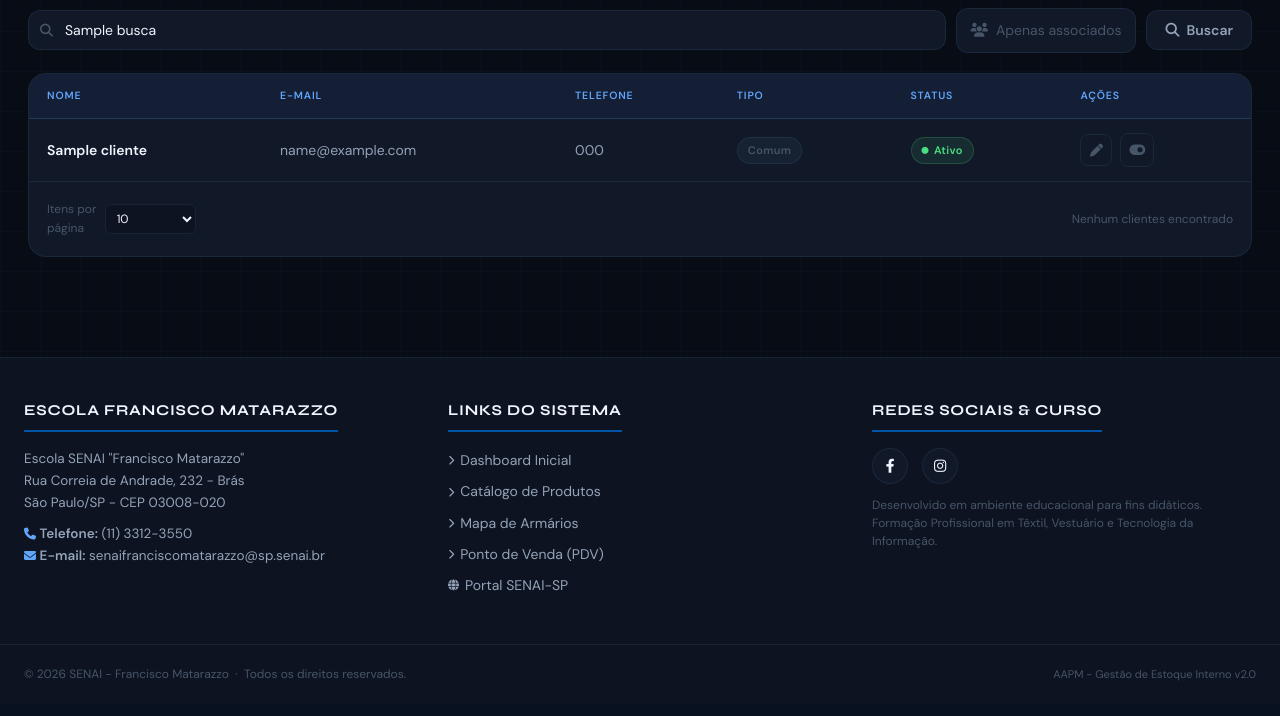
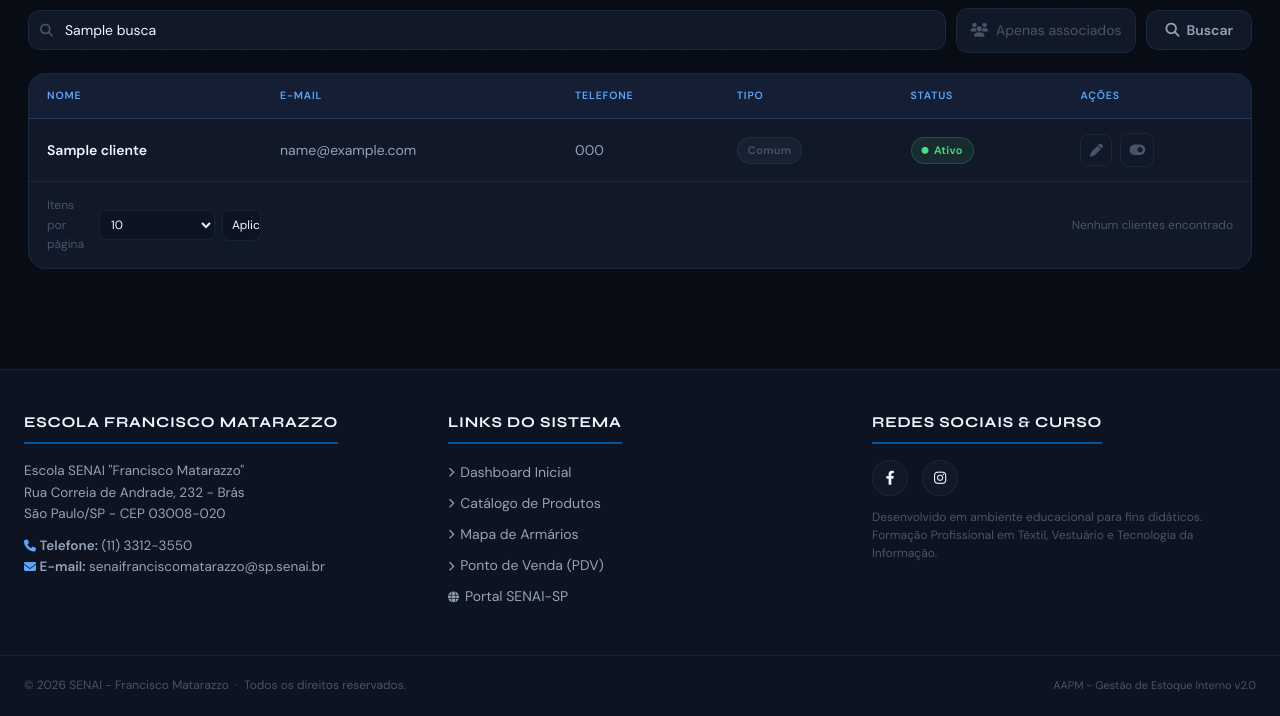
Before and after one commit to Igor0liveir4/Projeto-de-estoque-AAPM, a FastAPI app: template app/templates/Cliente/index.html in a window 1280 px wide. Shown: the part 209-925 px from the top of the page. Before the commit the page ends 890 px from the top, so only its background shows below. Run offline with FastAPI, Linux system fonts and the light colour scheme; the template is opened without the code that fills it: most values are stand-ins (such as "Sample title", 1, 10 or a date in 2020).

Commit message:
Adicionar botão de aplicar na paginação e estilização correspondente

```diff
--- a/app/templates/base.html
+++ b/app/templates/base.html
@@ -531,6 +531,21 @@
             padding: 5px 7px;
         }
 
+        .server-pagination__apply {
+            background: var(--bg-surface);
+            border: 1px solid var(--border);
+            border-radius: 6px;
+            color: var(--text-primary);
+            cursor: pointer;
+            font: inherit;
+            padding: 5px 9px;
+        }
+
+        .server-pagination__apply:hover {
+            border-color: var(--accent);
+            color: var(--accent);
+        }
+
         .server-pagination__controls { flex-wrap: wrap; }
 
         .server-pagination__button {
--- a/app/templates/components/pagination.html
+++ b/app/templates/components/pagination.html
@@ -4,14 +4,20 @@
 {% set primeira_visivel = [1, pagina - 2] | max %}
 {% set ultima_visivel = [total_paginas, pagina + 2] | min %}
 <div class="server-pagination">
-  <div class="server-pagination__size">
+  <form class="server-pagination__size" action="{{ request.url.path }}" method="get">
+    {% for chave, valor in request.query_params.multi_items() %}
+      {% if chave not in ('pagina', 'por_pagina') %}
+      <input type="hidden" name="{{ chave }}" value="{{ valor }}">
+      {% endif %}
+    {% endfor %}
     <label for="por-pagina">Itens por página</label>
-    <select id="por-pagina" aria-label="Itens por página" onchange="const url = new URL(window.location.href); url.searchParams.set('por_pagina', this.value); url.searchParams.set('pagina', '1'); window.location.href = url.toString();">
+    <select id="por-pagina" name="por_pagina" aria-label="Itens por página" onchange="this.form.submit()">
       {% for tamanho in (10, 20, 50) %}
       <option value="{{ tamanho }}" {% if por_pagina == tamanho %}selected{% endif %}>{{ tamanho }}</option>
       {% endfor %}
     </select>
-  </div>
+    <button type="submit" class="server-pagination__apply">Aplicar</button>
+  </form>
 
   <span class="server-pagination__summary" aria-live="polite">
     {% if total_itens %}Mostrando {{ inicio }}–{{ fim }} de {{ total_itens }} {{ item_nome }}{% else %}Nenhum {{ item_nome }} encontrado{% endif %}
```
